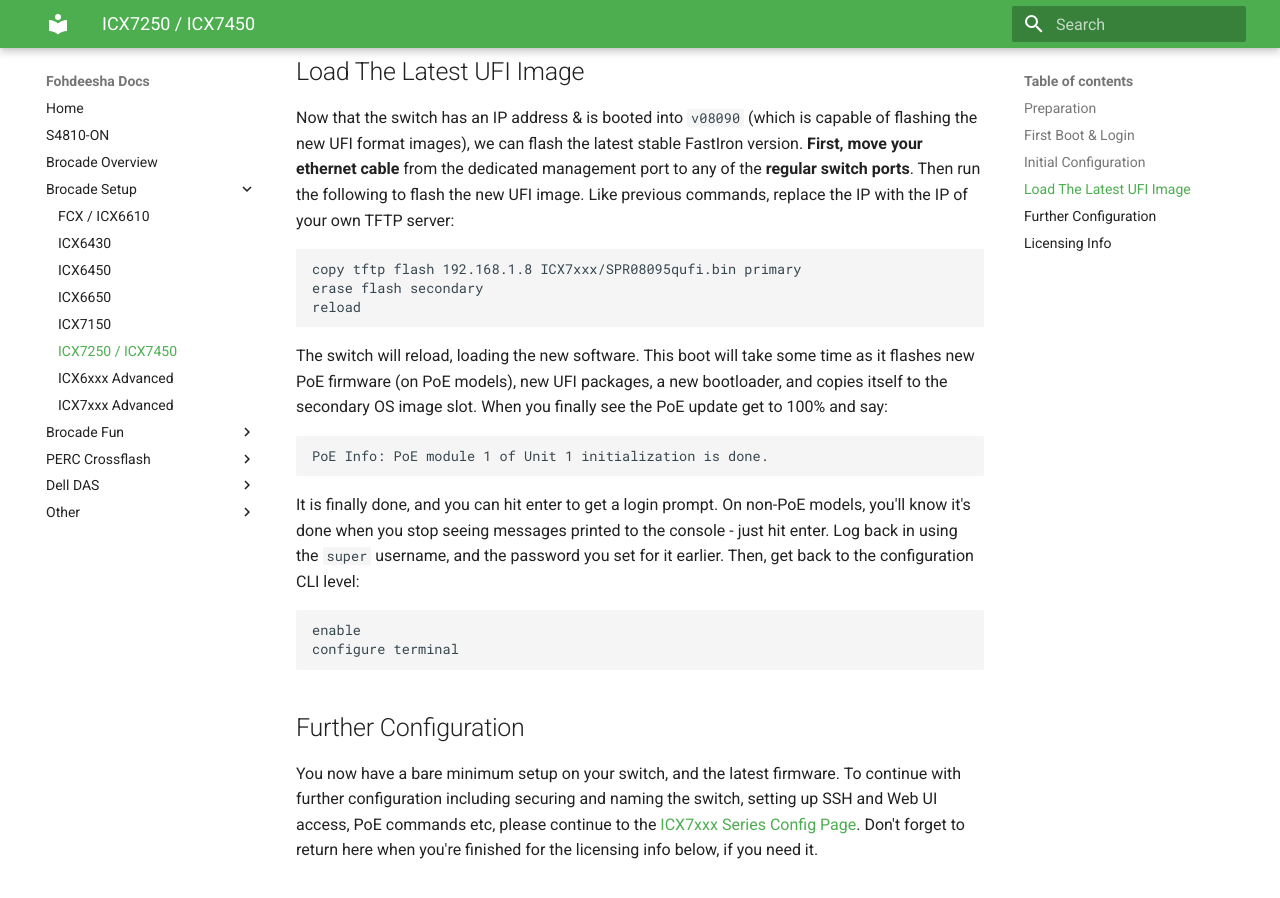
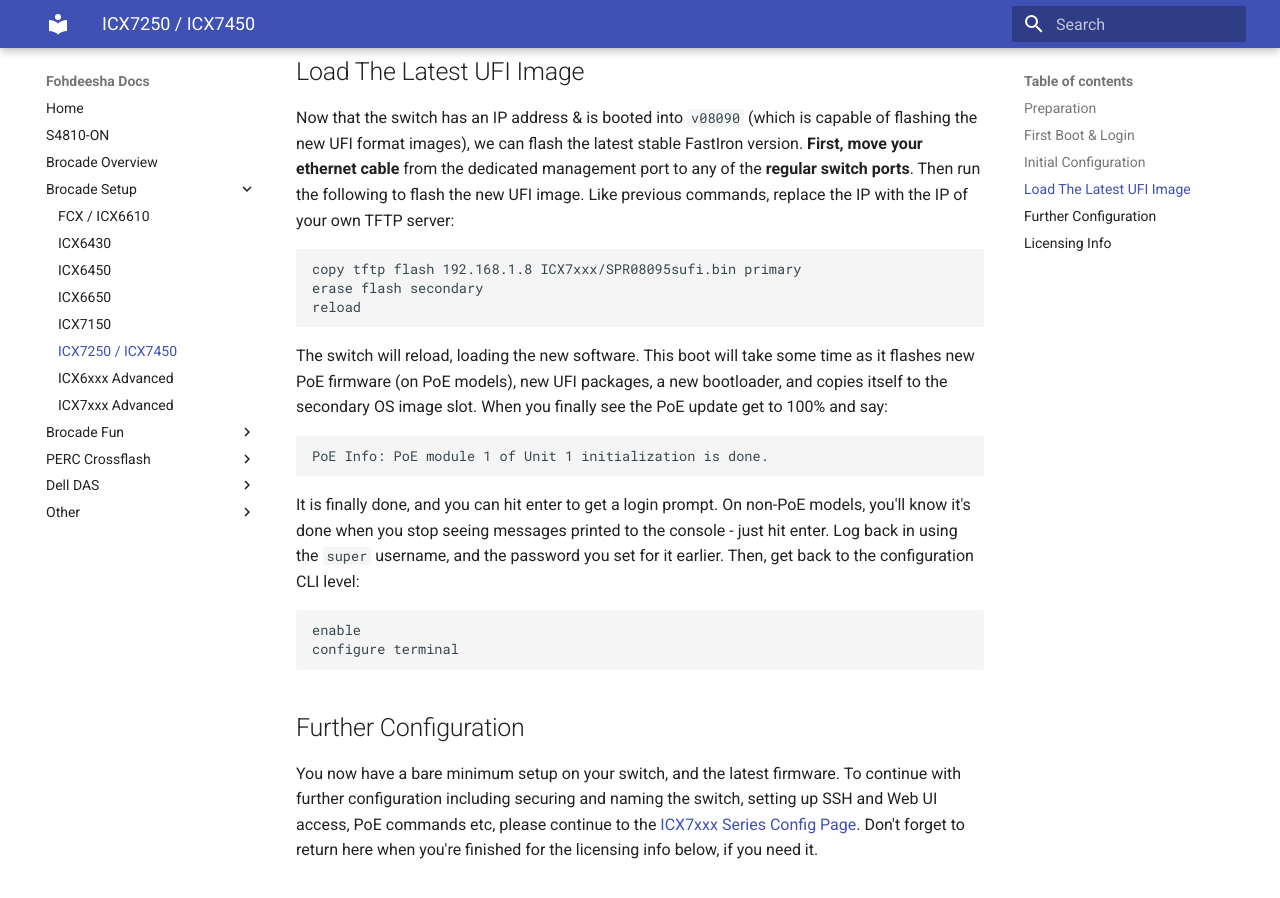
Before and after one commit to Fohdeesha/lab-docu, an MkDocs documentation site: the page built from docs/icx7250.md, in a window 1280 px wide and 900 px high, scrolled down 2698 px. Built offline with MkDocs 1.6.1 and Material for MkDocs 9.7.7, drawn with Linux system fonts in a browser that asks for light colours; some of the changed text lies outside the part shown.

Commit message:
update to 8095s
merry crimmas

````diff
--- a/docs/icx7250.md
+++ b/docs/icx7250.md
@@ -81,7 +81,7 @@
 
 Now that the switch has an IP address & is booted into `v08090` (which is capable of flashing the new UFI format images), we can flash the latest stable FastIron version. **First, move your ethernet cable** from the dedicated management port to any of the **regular switch ports**. Then run the following to flash the new UFI image. Like previous commands, replace the IP with the IP of your own TFTP server:
 ```
-copy tftp flash 192.168.1.8 ICX7xxx/SPR08095qufi.bin primary
+copy tftp flash 192.168.1.8 ICX7xxx/SPR08095sufi.bin primary
 erase flash secondary
 reload
 ```
--- a/mkdocs.yml
+++ b/mkdocs.yml
@@ -8,7 +8,7 @@
   name: 'material'
   custom_dir: overrides
   palette:
-    primary: 'green'
+    primary: 'indigo'
     accent: 'orange'
 
 dev_addr: 192.168.1.27:8000
--- a/overrides/main.html
+++ b/overrides/main.html
@@ -2,7 +2,7 @@
 
 {% block announce %}
 <center>
-<a href="https://github.com/Fohdeesha/lab-docu/commits/master" target="_blank">Docu Version: v6.2 (01-08-2025)</a>
+<a href="https://github.com/Fohdeesha/lab-docu/commits/master" target="_blank">Docu Version: v6.3 (09-08-2025)</a>
 -
 <a href="https://github.com/Fohdeesha/lab-docu" target="_blank">Sources, Suggest, Contribute</a>
 -
````
Also changed, not shown: docs/brocade-overview.md (+4 -4 lines), docs/icx7150.md (+1 -1 lines).
